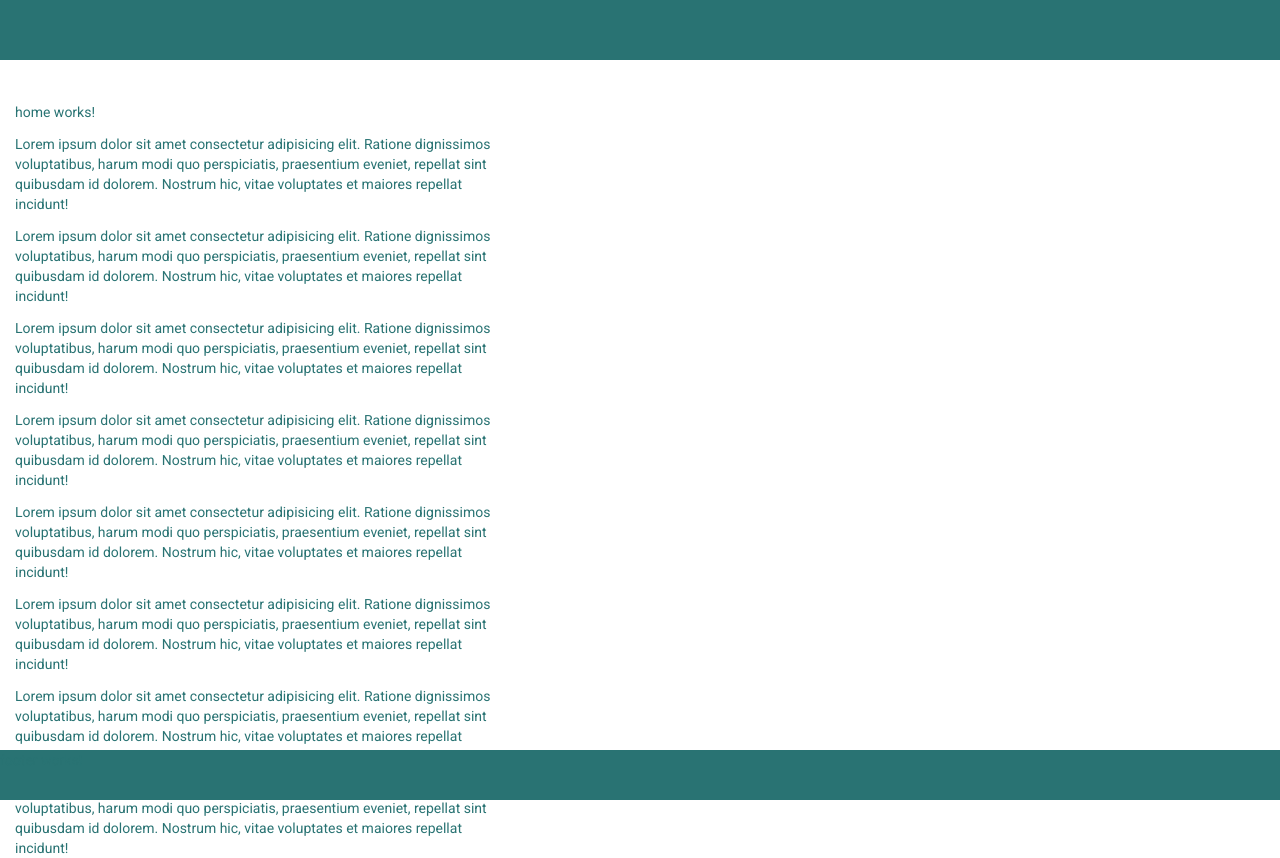
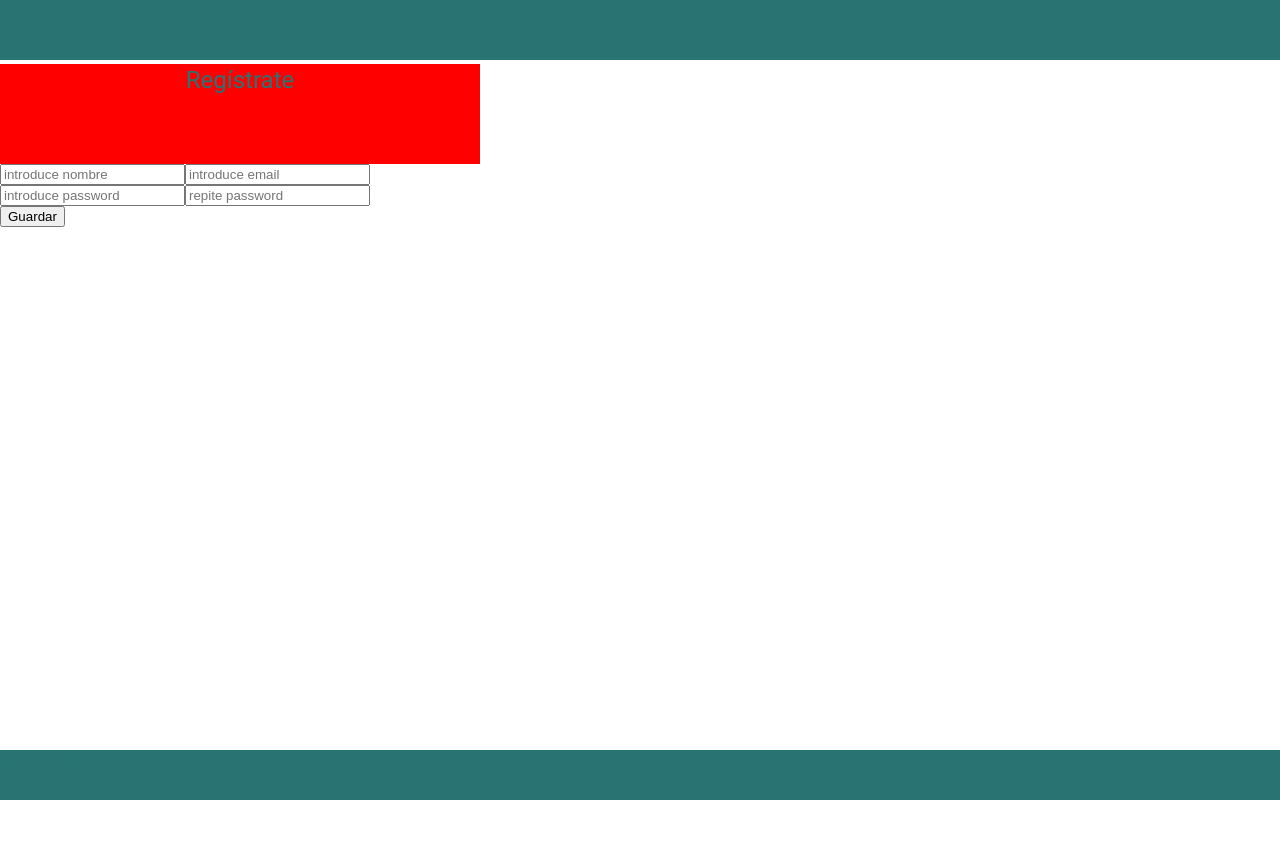
Before and after one commit to Manuela-Mariscotti/magicHouse, an Angular app: page / in a window 1280 px wide. After the commit the page ends 800 px from the top, so only its background shows below. Built offline with nearby package versions, Linux system fonts and the light colour scheme.

Commit message:
commit intermedio

```diff
--- a/src/app/app.component.html
+++ b/src/app/app.component.html
@@ -1,7 +1,8 @@
 <div class="contenido">
 <app-header></app-header>
+<app-registro></app-registro>
 <!-- <router-outlet>
 </router-outlet> -->
-<app-home></app-home>
+<!-- <app-home></app-home> -->
 <app-footer></app-footer>
 </div>
--- a/src/app/pages/registro/registro.component.css
+++ b/src/app/pages/registro/registro.component.css
@@ -0,0 +1,12 @@
+.bg-red{
+    background-color: red;
+}
+.conten-titulo{
+    height: 100px;
+    display: flex;
+    justify-content: center;
+}
+.conten-input{
+    display: inline-block;
+
+}
--- a/src/app/pages/registro/registro.component.html
+++ b/src/app/pages/registro/registro.component.html
@@ -1 +1,16 @@
 <p>registro works!</p>
+
+<div class="conten-titulo bg-red">
+    <h1>Regístrate</h1>
+</div>
+
+<div class="conten-input">
+    <input type="text" placeholder="introduce nombre">
+    <input type="email" placeholder="introduce email">
+    <input type="password" placeholder="introduce password">
+    <input type="password" placeholder="repite password">
+</div>
+
+<div>
+    <button class="">Guardar</button>
+</div>
```
Also changed, not shown: 2 other files (tests, documents, lock files or other folders).
